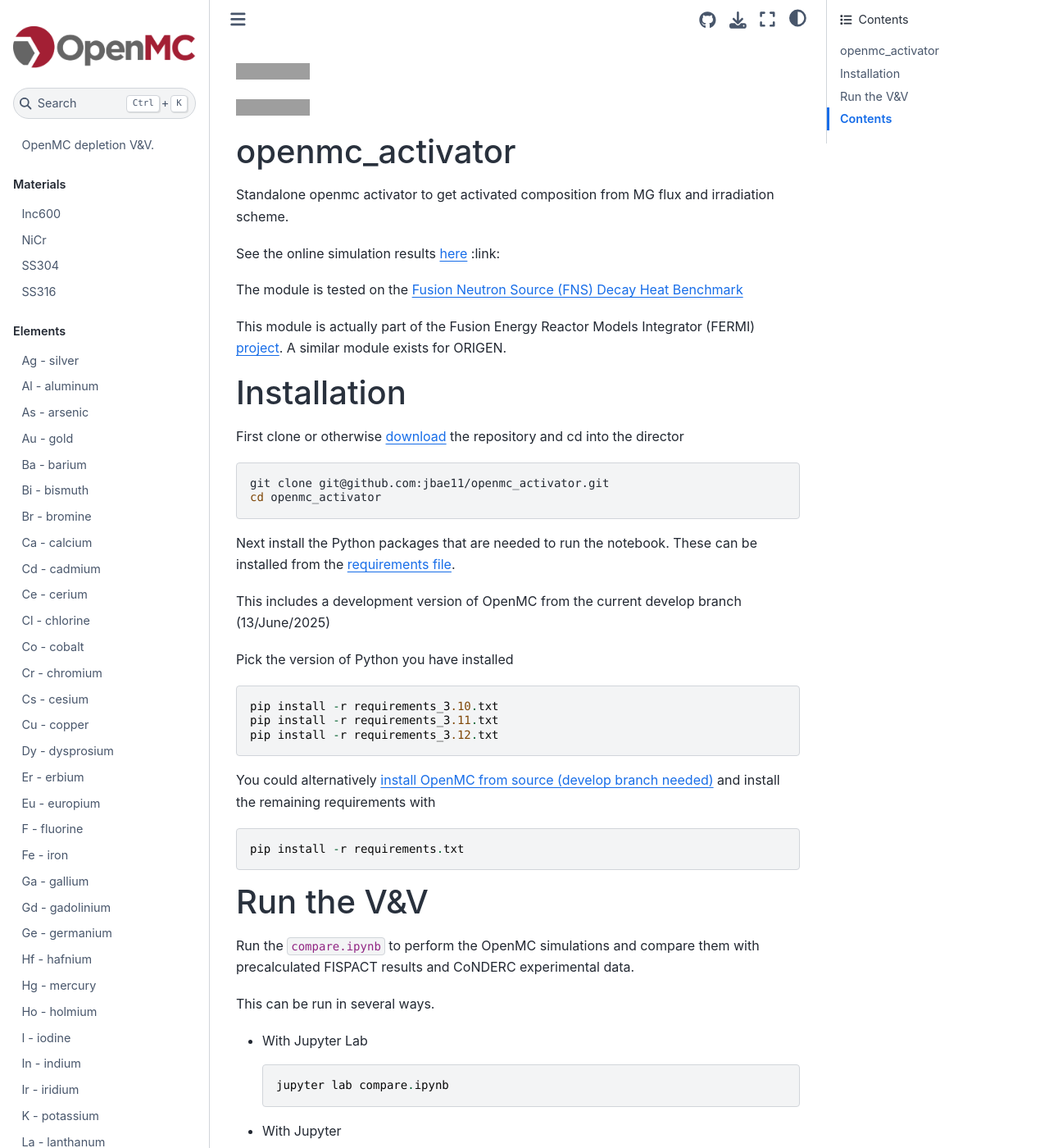
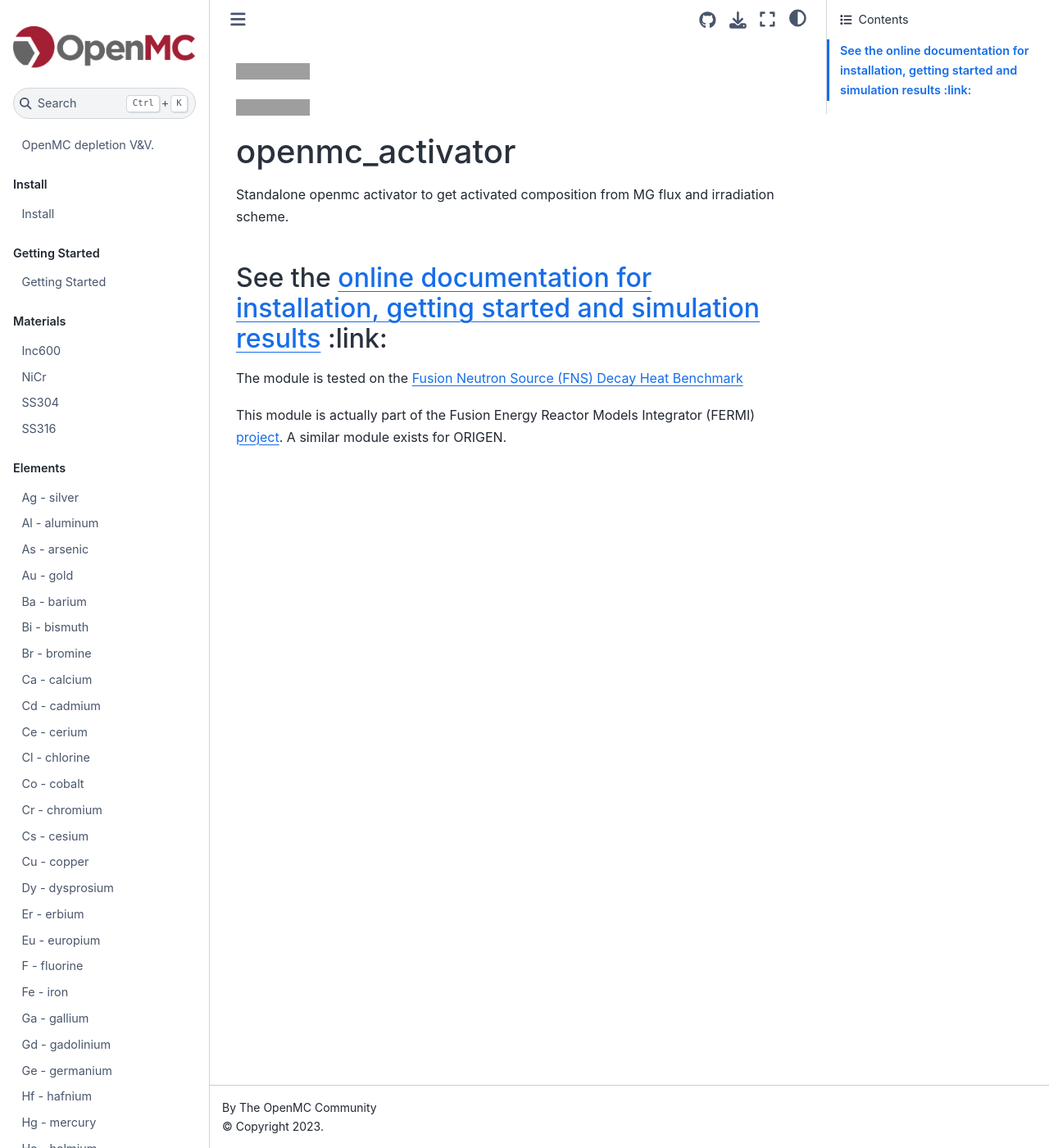
Before and after one commit to jbae11/openmc_activator, a Jupyter Book: the page built from README.md, in a window 1280 px wide and 1400 px high. Shown: the whole window at 82% size. Built offline with Jupyter Book 1.0.4 settings and Sphinx 7.4.7 and the Sphinx Book theme 1.1.4, drawn with Linux system fonts in a browser that asks for light colours; pages that are not in the unit, such as notebooks, are missing from menus; some of the changed text lies outside the part shown; grey boxes are pictures that could not be loaded.

Commit message:
added install and getting started

````diff
--- a/README.md
+++ b/README.md
@@ -1,5 +1,4 @@
-[![Jupyter Book Badge](https://jupyterbook.org/badge.svg)](https://shimwell.github.io/openmc_activator/)
-
+[![Jupyter Book Badge](https://jupyterbook.org/badge.svg)](https://jbae11.github.io/openmc_activator/)
 
 [![CI testing](https://github.com/jbae11/openmc_activator/actions/workflows/ci.yml/badge.svg)](https://github.com/jbae11/openmc_activator/actions/workflows/ci.yml)
 
@@ -7,69 +6,8 @@
 
 Standalone openmc activator to get activated composition from MG flux and irradiation scheme.
 
-See the online simulation results [here](https://shimwell.github.io/openmc_activator/) :link:
+## See the [online documentation for installation, getting started and simulation results](https://jbae11.github.io/openmc_activator/) :link:
 
 The module is tested on the [Fusion Neutron Source (FNS) Decay Heat Benchmark](https://nds.iaea.org/conderc/fusion/)
 
 This module is actually part of the Fusion Energy Reactor Models Integrator (FERMI) [project](https://code.ornl.gov/4ib/fermi). A similar module exists for ORIGEN.
-
-# Installation
-
-First clone or otherwise [download](https://github.com/jbae11/openmc_activator/archive/refs/heads/main.zip) the repository and cd into the director
-
-```bash
-git clone git@github.com:jbae11/openmc_activator.git
-cd openmc_activator
-```
-
-Next install the Python packages that are needed to run the notebook. These can be installed from the [requirements file](https://github.com/jbae11/openmc_activator/blob/main/requirements.txt).
-
-This includes a development version of OpenMC from the current develop branch (13/June/2025)
-
-Pick the version of Python you have installed
-```
-pip install -r requirements_3.10.txt
-pip install -r requirements_3.11.txt
-pip install -r requirements_3.12.txt
-```
-
-You could alternatively [install OpenMC from source (develop branch needed)](https://docs.openmc.org/en/stable/usersguide/install.html#installing-from-source) and install the remaining requirements with
-```
-pip install -r requirements.txt
-```
-
-# Run the V&V
-
-Run the `compare.ipynb` to perform the OpenMC simulations and compare them with precalculated FISPACT results and CoNDERC experimental data.
-
-This can be run in several ways.
-
-- With Jupyter Lab
-    ```
-    jupyter lab compare.ipynb
-    ```
-
-- With Jupyter
-    ```
-    jupyter notebook compare.ipynb
-    ```
-
-- With VS Code, assuming you have the Jupyter extension installed
-    ```
-    code compare.ipynb
-    ```
-
-- Convert it to a python file and run with Python
-    ```
-    jupyter nbconvert compare.ipynb --to python
-    python compare.py
-    ```
-
-- Build the book with Jupyter books.
-    ```
-    jupyter-book build .
-    ```
-
-# Contents
-1. `compare.ipynb`: Jupyter notebook going through the process of using `OpenmcActivator` to reproduce FNS benchmark with OpenMC and comparing the results
-2. `openmc_activator.py`: Python class for standalone neutron source activation with OpenMC
--- a/_toc.yml
+++ b/_toc.yml
@@ -4,6 +4,12 @@
 format: jb-book
 root: docs/intro
 parts:
+  - caption: Install
+    chapters:
+    - file: docs/install
+  - caption: Getting Started
+    chapters:
+    - file: docs/getting_started
   - caption: Simulate
     chapters:
     - file: compare
````
Also changed, not shown: docs/getting_started.md (added, +31 -0 lines), docs/install.md (added, +24 -0 lines).
